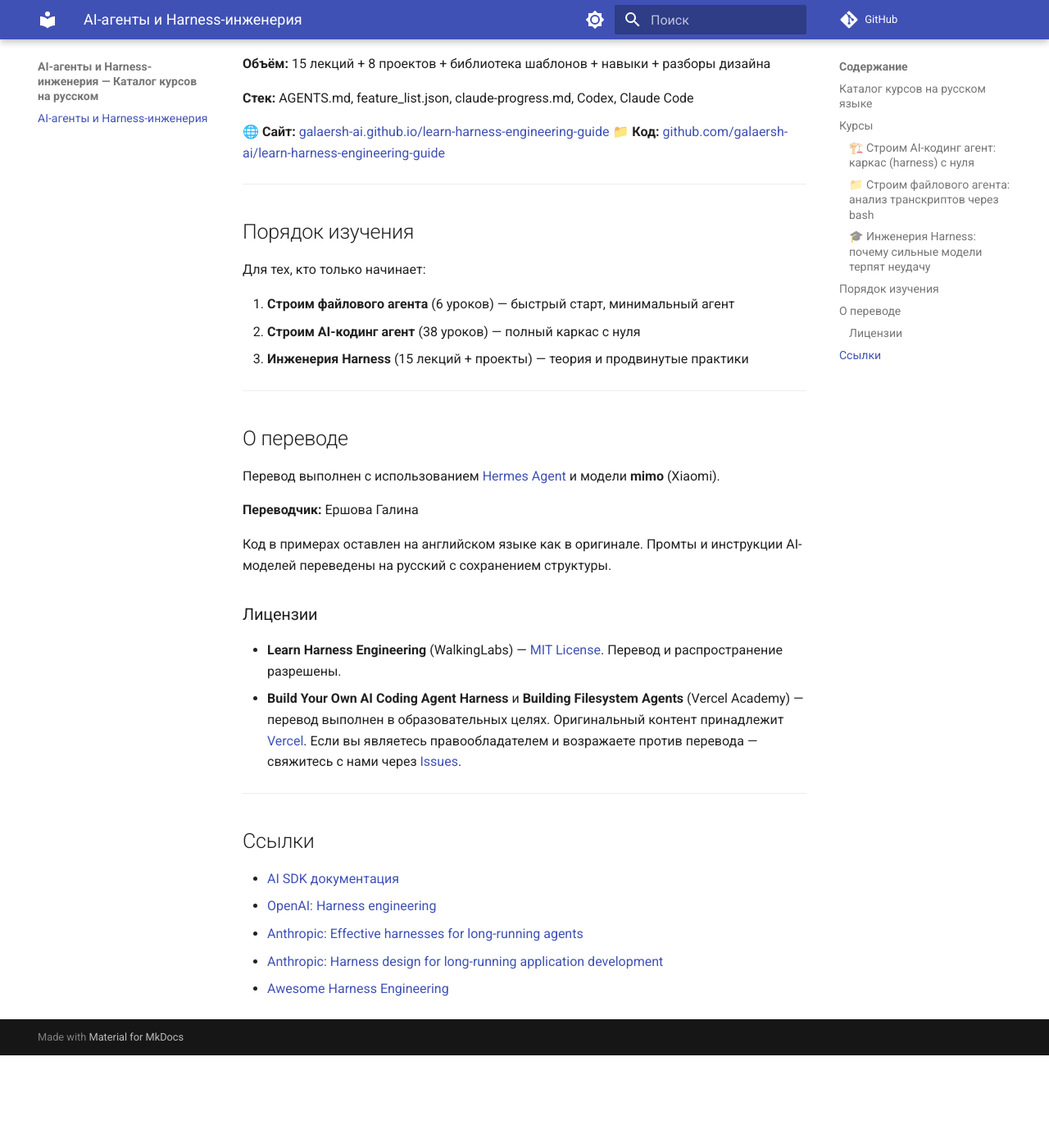
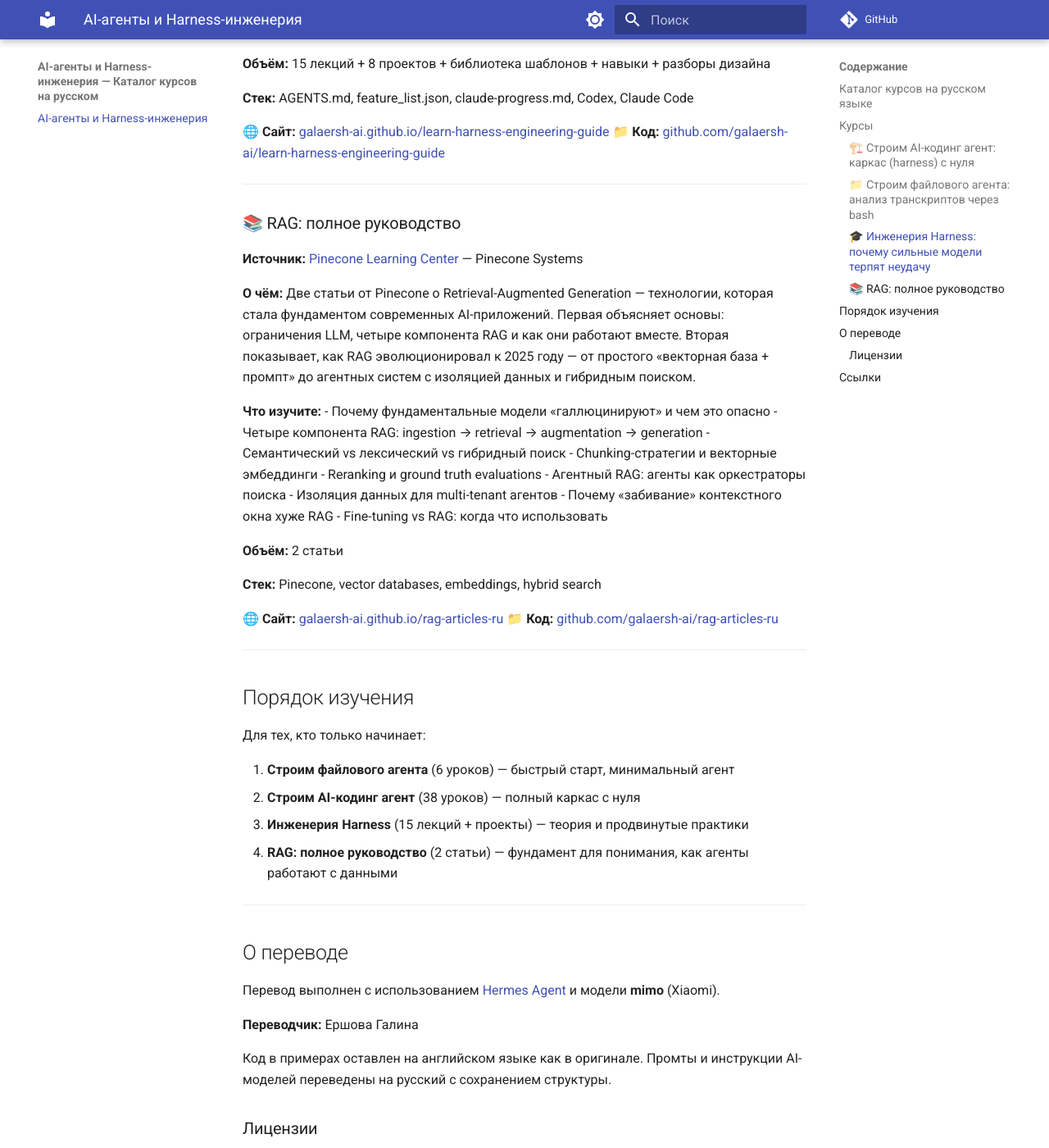
Before and after one commit to galaersh-ai/ai-harness-courses-ru, an MkDocs documentation site: the page built from docs/index.md, in a window 1280 px wide and 1400 px high, scrolled down 1973 px. Shown: the whole window at 82% size. Built offline with MkDocs 1.6.1 and Material for MkDocs 9.7.7, drawn with Linux system fonts in a browser that asks for light colours; comment, search, counter and statistics services are not loaded; before the commit the page ends 3260 px from its top, so only the background shows below that; some of the changed text lies outside the part shown.

Commit message:
Add RAG articles section to catalog
- Added RAG: полное руководство (Pinecone) section
- Updated study order with RAG as step 4
- Added Pinecone Learning Center to links
- Added Pinecone license info

```diff
--- a/docs/index.md
+++ b/docs/index.md
@@ -86,6 +86,32 @@
 
 ---
 
+### 📚 RAG: полное руководство
+
+**Источник:** [Pinecone Learning Center](https://www.pinecone.io/learn/) — Pinecone Systems
+
+**О чём:** Две статьи от Pinecone о Retrieval-Augmented Generation — технологии, которая стала фундаментом современных AI-приложений. Первая объясняет основы: ограничения LLM, четыре компонента RAG и как они работают вместе. Вторая показывает, как RAG эволюционировал к 2025 году — от простого «векторная база + промпт» до агентных систем с изоляцией данных и гибридным поиском.
+
+**Что изучите:**
+- Почему фундаментальные модели «галлюцинируют» и чем это опасно
+- Четыре компонента RAG: ingestion → retrieval → augmentation → generation
+- Семантический vs лексический vs гибридный поиск
+- Chunking-стратегии и векторные эмбеддинги
+- Reranking и ground truth evaluations
+- Агентный RAG: агенты как оркестраторы поиска
+- Изоляция данных для multi-tenant агентов
+- Почему «забивание» контекстного окна хуже RAG
+- Fine-tuning vs RAG: когда что использовать
+
+**Объём:** 2 статьи
+
+**Стек:** Pinecone, vector databases, embeddings, hybrid search
+
+🌐 **Сайт:** [galaersh-ai.github.io/rag-articles-ru](https://galaersh-ai.github.io/rag-articles-ru/)
+📁 **Код:** [github.com/galaersh-ai/rag-articles-ru](https://github.com/galaersh-ai/rag-articles-ru)
+
+---
+
 ## Порядок изучения
 
 Для тех, кто только начинает:
@@ -93,6 +119,7 @@
 1. **Строим файлового агента** (6 уроков) — быстрый старт, минимальный агент
 2. **Строим AI-кодинг агент** (38 уроков) — полный каркас с нуля
 3. **Инженерия Harness** (15 лекций + проекты) — теория и продвинутые практики
+4. **RAG: полное руководство** (2 статьи) — фундамент для понимания, как агенты работают с данными
 
 ---
 
@@ -108,12 +135,14 @@
 
 - **Learn Harness Engineering** (WalkingLabs) — [MIT License](https://github.com/walkinglabs/learn-harness-engineering/blob/main/LICENSE). Перевод и распространение разрешены.
 - **Build Your Own AI Coding Agent Harness** и **Building Filesystem Agents** (Vercel Academy) — перевод выполнен в образовательных целях. Оригинальный контент принадлежит [Vercel](https://vercel.com). Если вы являетесь правообладателем и возражаете против перевода — свяжитесь с нами через [Issues](https://github.com/galaersh-ai/ai-harness-courses-ru/issues).
+- **RAG: полное руководство** (Pinecone) — перевод выполнен в образовательных целях. Оригинальный контент принадлежит [Pinecone Systems, Inc.](https://www.pinecone.io/). Если вы являетесь правообладателем и возражаете против перевода — свяжитесь с нами через [Issues](https://github.com/galaersh-ai/ai-harness-courses-ru/issues).
 
 ---
 
 ## Ссылки
 
 - [AI SDK документация](https://sdk.vercel.ai/docs)
+- [Pinecone Learning Center](https://www.pinecone.io/learn/)
 - [OpenAI: Harness engineering](https://openai.com/index/harness-engineering/)
 - [Anthropic: Effective harnesses for long-running agents](https://www.anthropic.com/engineering/effective-harnesses-for-long-running-agents)
 - [Anthropic: Harness design for long-running application development](https://www.anthropic.com/engineering/harness-design-for-long-running-agents)
```
